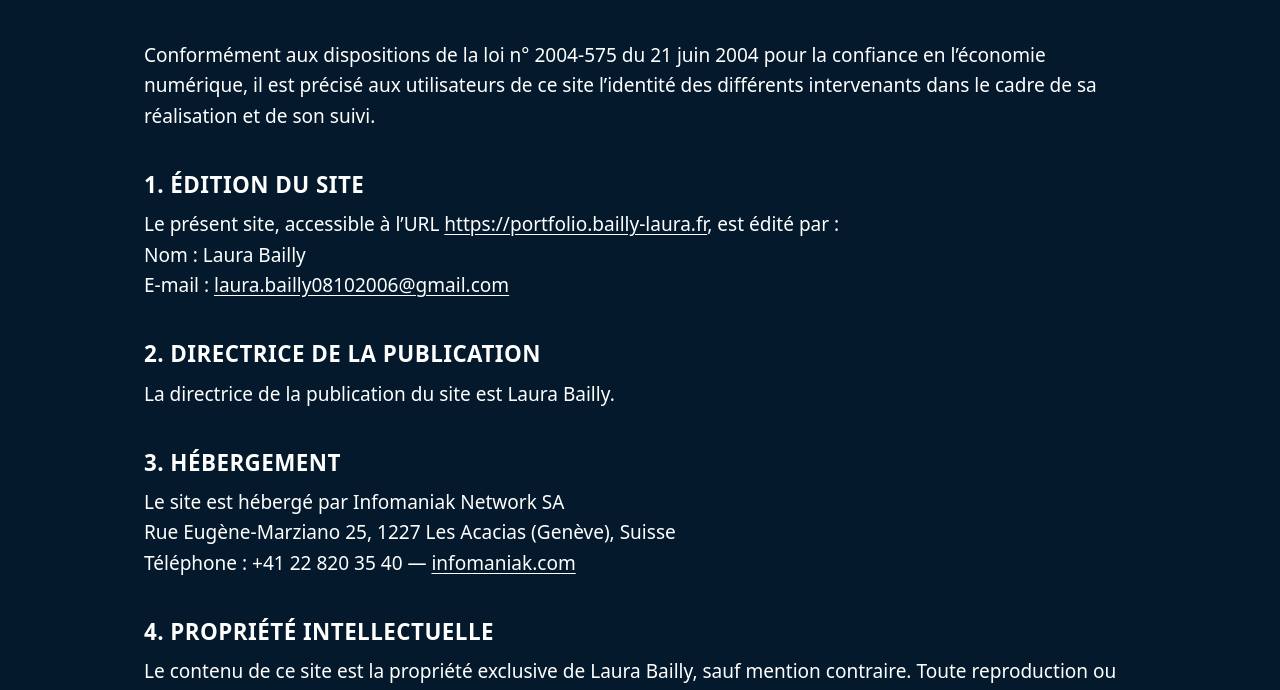
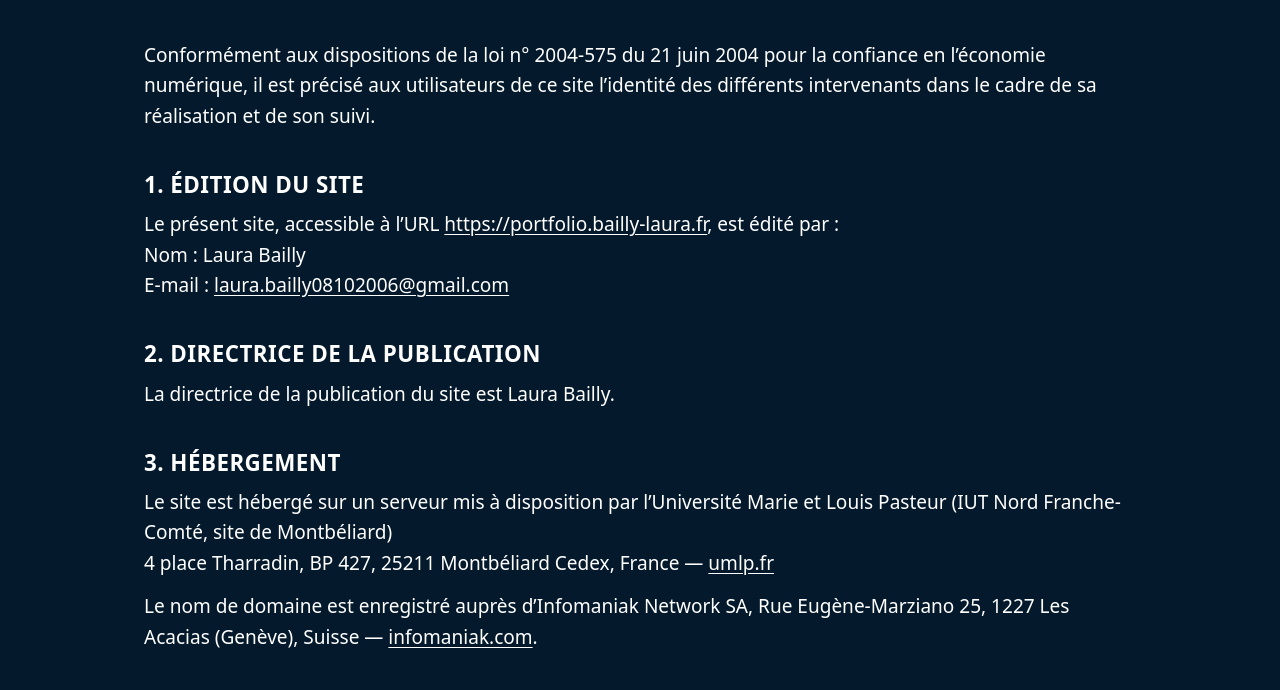
Before and after one commit to LauraBailly08/portfolio, an Astro site: page /mentions-legales in a window 1280 px wide. Shown: the part 261-951 px from the top of the page. Built offline with nearby package versions, Linux system fonts and the light colour scheme; Astro itself is replaced by a stand-in of ours; a web font is replaced by a local one.

Commit message:
Mentions légales : hébergeur = université (VPS), domaine chez Infomaniak
Co-Authored-By: Claude Sonnet 5.5 <noreply@anthropic.com>
Claude-Session: https://claude.ai/code/session_01Ruzcx11rVE5rcRWYEg5X8X

```diff
--- a/src/pages/mentions-legales.astro
+++ b/src/pages/mentions-legales.astro
@@ -34,9 +34,14 @@ const url = Astro.site?.origin ?? '';
 
     <h2>3. Hébergement</h2>
     <p>
-      Le site est hébergé par Infomaniak Network SA<br />
-      Rue Eugène-Marziano 25, 1227 Les Acacias (Genève), Suisse<br />
-      Téléphone : +41 22 820 35 40 — <a href="https://www.infomaniak.com" rel="noopener noreferrer">infomaniak.com</a>
+      Le site est hébergé sur un serveur mis à disposition par l’Université Marie et Louis Pasteur
+      (IUT Nord Franche-Comté, site de Montbéliard)<br />
+      4 place Tharradin, BP 427, 25211 Montbéliard Cedex, France —
+      <a href="https://www.umlp.fr" rel="noopener noreferrer">umlp.fr</a>
+    </p>
+    <p>
+      Le nom de domaine est enregistré auprès d’Infomaniak Network SA, Rue Eugène-Marziano 25,
+      1227 Les Acacias (Genève), Suisse — <a href="https://www.infomaniak.com" rel="noopener noreferrer">infomaniak.com</a>.
     </p>
 
     <h2>4. Propriété intellectuelle</h2>
```
